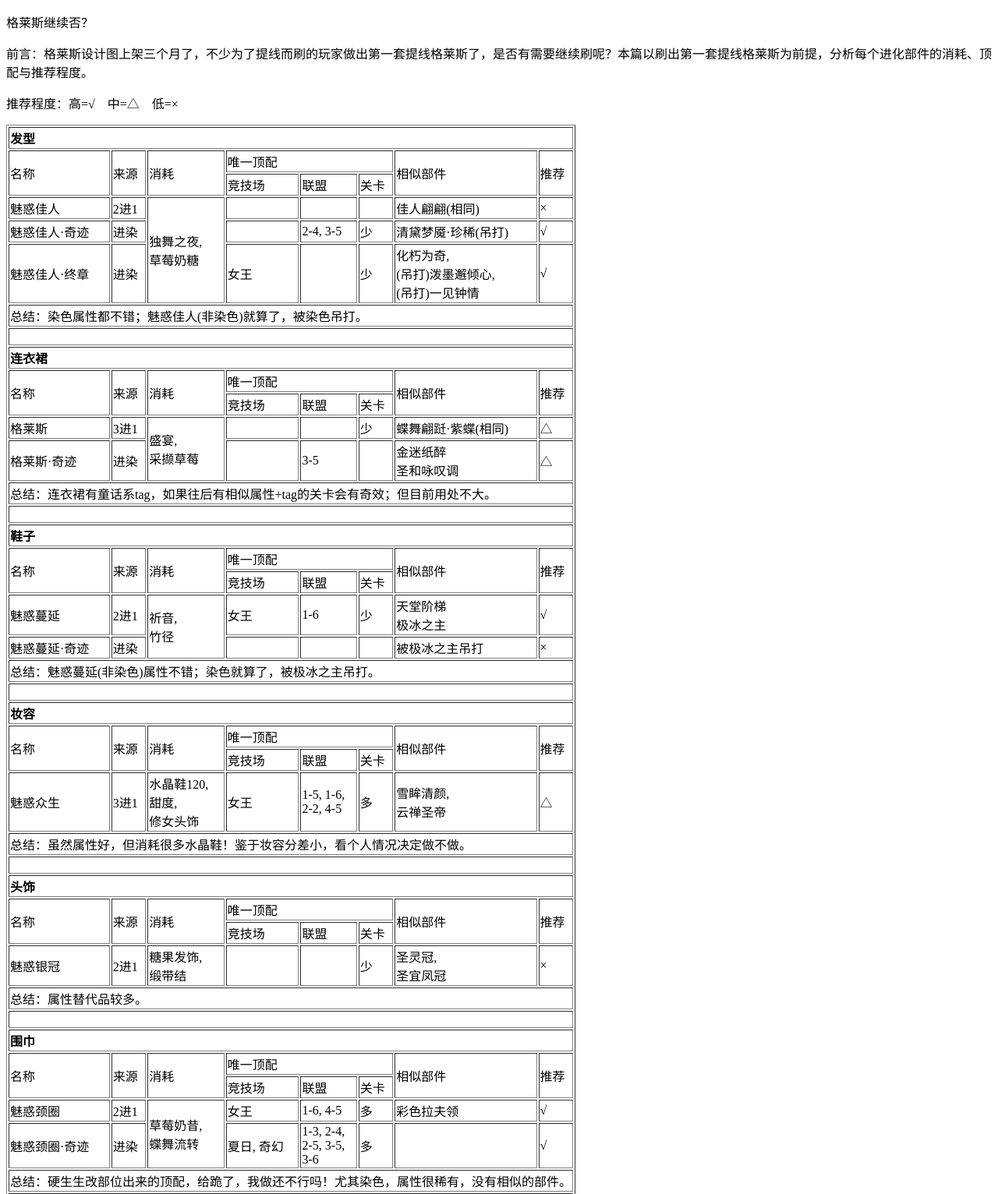
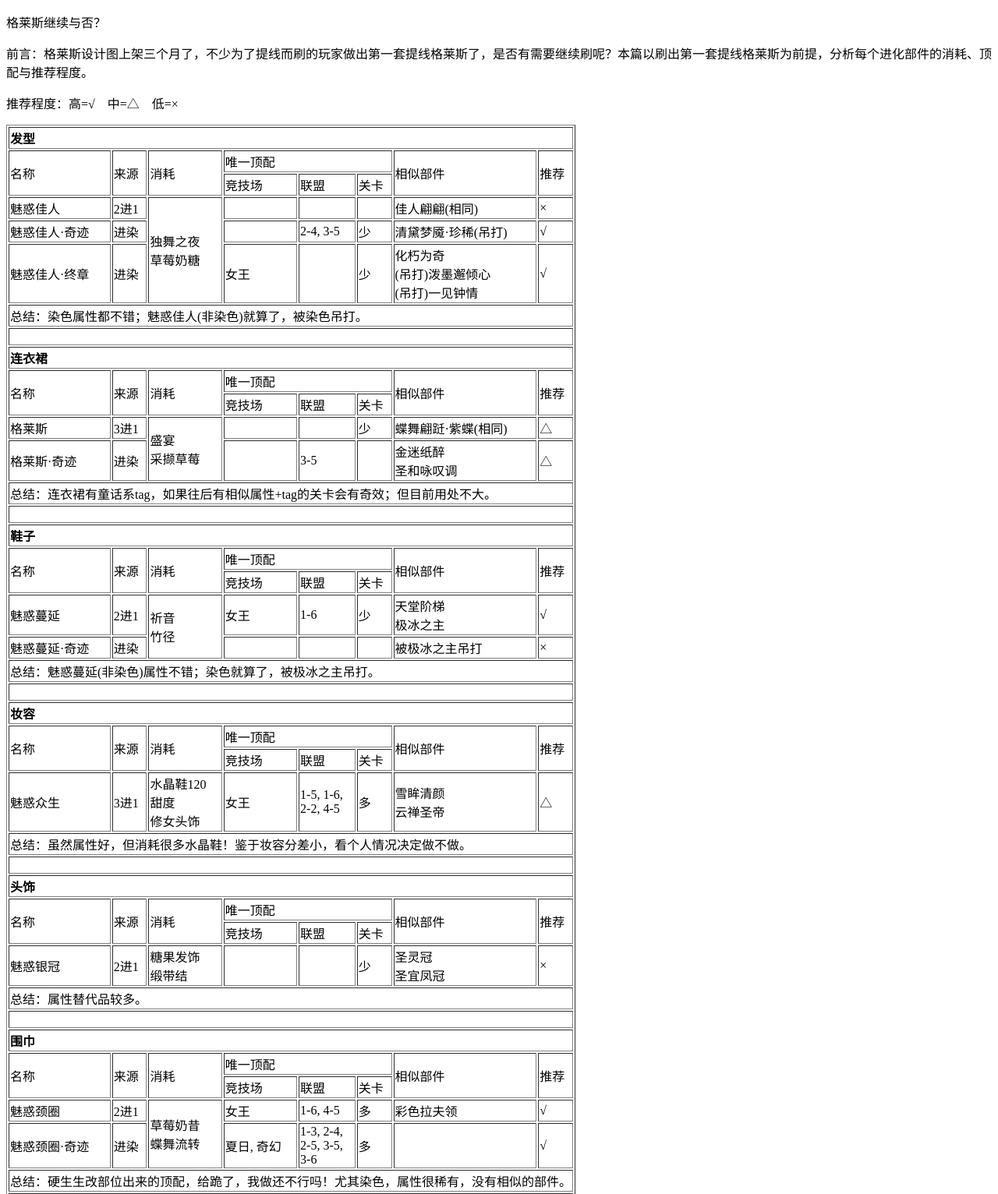
Before and after one commit to reanrean/dev-site, a plain HTML site: page gls.html in a window 1280 px wide. Shown: the top 1532 px of the page at 78% size. Drawn offline with Linux system fonts and the light colour scheme.

Commit message:
Update gls.html

```diff
--- a/gls.html
+++ b/gls.html
@@ -7,7 +7,7 @@
 <meta http-equiv="X-UA-Compatible" content="IE=edge,chrome=1">
 </head>
 <body>
-<p>格莱斯继续否？</p>
+<p>格莱斯继续与否？</p>
 <p>前言：格莱斯设计图上架三个月了，不少为了提线而刷的玩家做出第一套提线格莱斯了，是否有需要继续刷呢？本篇以刷出第一套提线格莱斯为前提，分析每个进化部件的消耗、顶配与推荐程度。</p>
 <p>推荐程度：高=√　中=△　低=×</p>
 <table border="1">
@@ -15,16 +15,16 @@
 <tr><td colspan="8"><b>发型</b></td></tr>
 <tr><td rowspan='2'>名称</td><td rowspan='2'>来源</td><td rowspan='2'>消耗</td><td colspan="3">唯一顶配</td><td rowspan='2'>相似部件</td><td rowspan='2'>推荐</td></tr>
 <tr><td>竞技场</td><td>联盟</td><td>关卡</td></tr>
-<tr><td>魅惑佳人</td><td>2进1</td><td rowspan="3">独舞之夜,<br>草莓奶糖</td><td></td><td></td><td></td><td>佳人翩翩(相同)</td><td>×</td></tr>
+<tr><td>魅惑佳人</td><td>2进1</td><td rowspan="3">独舞之夜<br>草莓奶糖</td><td></td><td></td><td></td><td>佳人翩翩(相同)</td><td>×</td></tr>
 <tr><td>魅惑佳人·奇迹</td><td>进染</td><td></td><td>2-4, 3-5</td><td>少</td><td>清黛梦魇·珍稀(吊打)</td><td>√</td></tr>
-<tr><td>魅惑佳人·终章</td><td>进染</td><td>女王</td><td></td><td>少</td><td>化朽为奇, <br>(吊打)泼墨邂倾心, <br>(吊打)一见钟情</td><td>√</td></tr>
+<tr><td>魅惑佳人·终章</td><td>进染</td><td>女王</td><td></td><td>少</td><td>化朽为奇<br>(吊打)泼墨邂倾心<br>(吊打)一见钟情</td><td>√</td></tr>
 <tr><td colspan="8">总结：染色属性都不错；魅惑佳人(非染色)就算了，被染色吊打。</td></tr>
 <tr><td colspan="8"><br></td></tr>
 
 <tr><td colspan="8"><b>连衣裙</b></td></tr>
 <tr><td rowspan='2'>名称</td><td rowspan='2'>来源</td><td rowspan='2'>消耗</td><td colspan="3">唯一顶配</td><td rowspan='2'>相似部件</td><td rowspan='2'>推荐</td></tr>
 <tr><td>竞技场</td><td>联盟</td><td>关卡</td></tr>
-<tr><td>格莱斯</td><td>3进1</td><td rowspan="2">盛宴,<br>采撷草莓</td><td></td><td></td><td>少</td><td>蝶舞翩跹·紫蝶(相同)</td><td>△</td></tr>
+<tr><td>格莱斯</td><td>3进1</td><td rowspan="2">盛宴<br>采撷草莓</td><td></td><td></td><td>少</td><td>蝶舞翩跹·紫蝶(相同)</td><td>△</td></tr>
 <tr><td>格莱斯·奇迹</td><td>进染</td><td></td><td>3-5</td><td></td><td>金迷纸醉<br>圣和咏叹调</td><td>△</td></tr>
 <tr><td colspan="8">总结：连衣裙有童话系tag，如果往后有相似属性+tag的关卡会有奇效；但目前用处不大。</td></tr>
 <tr><td colspan="8"><br></td></tr>
@@ -32,7 +32,7 @@
 <tr><td colspan="8"><b>鞋子</b></td></tr>
 <tr><td rowspan='2'>名称</td><td rowspan='2'>来源</td><td rowspan='2'>消耗</td><td colspan="3">唯一顶配</td><td rowspan='2'>相似部件</td><td rowspan='2'>推荐</td></tr>
 <tr><td>竞技场</td><td>联盟</td><td>关卡</td></tr>
-<tr><td>魅惑蔓延</td><td>2进1</td><td rowspan="2">祈音,<br>竹径</td><td>女王</td><td>1-6</td><td>少</td><td>天堂阶梯<br>极冰之主</td><td>√</td></tr>
+<tr><td>魅惑蔓延</td><td>2进1</td><td rowspan="2">祈音<br>竹径</td><td>女王</td><td>1-6</td><td>少</td><td>天堂阶梯<br>极冰之主</td><td>√</td></tr>
 <tr><td>魅惑蔓延·奇迹</td><td>进染</td><td></td><td></td><td></td><td>被极冰之主吊打</td><td>×</td></tr>
 <tr><td colspan="8">总结：魅惑蔓延(非染色)属性不错；染色就算了，被极冰之主吊打。</td></tr>
 <tr><td colspan="8"><br></td></tr>
@@ -41,21 +41,21 @@
 <tr><td colspan="8"><b>妆容</b></td></tr>
 <tr><td rowspan='2'>名称</td><td rowspan='2'>来源</td><td rowspan='2'>消耗</td><td colspan="3">唯一顶配</td><td rowspan='2'>相似部件</td><td rowspan='2'>推荐</td></tr>
 <tr><td>竞技场</td><td>联盟</td><td>关卡</td></tr>
-<tr><td>魅惑众生</td><td>3进1</td><td>水晶鞋120,<br>甜度,<br>修女头饰</td><td>女王</td><td>1-5, 1-6, <br>2-2, 4-5</td><td>多</td><td>雪眸清颜, <br>云禅圣帝</td><td>△</td></tr>
+<tr><td>魅惑众生</td><td>3进1</td><td>水晶鞋120<br>甜度<br>修女头饰</td><td>女王</td><td>1-5, 1-6, <br>2-2, 4-5</td><td>多</td><td>雪眸清颜<br>云禅圣帝</td><td>△</td></tr>
 <tr><td colspan="8">总结：虽然属性好，但消耗很多水晶鞋！鉴于妆容分差小，看个人情况决定做不做。</td></tr>
 <tr><td colspan="8"><br></td></tr>
 
 <tr><td colspan="8"><b>头饰</b></td></tr>
 <tr><td rowspan='2'>名称</td><td rowspan='2'>来源</td><td rowspan='2'>消耗</td><td colspan="3">唯一顶配</td><td rowspan='2'>相似部件</td><td rowspan='2'>推荐</td></tr>
 <tr><td>竞技场</td><td>联盟</td><td>关卡</td></tr>
-<tr><td>魅惑银冠</td><td>2进1</td><td>糖果发饰,<br>缎带结</td><td></td><td></td><td>少</td><td>圣灵冠, <br>圣宜凤冠</td><td>×</td></tr>
+<tr><td>魅惑银冠</td><td>2进1</td><td>糖果发饰<br>缎带结</td><td></td><td></td><td>少</td><td>圣灵冠<br>圣宜凤冠</td><td>×</td></tr>
 <tr><td colspan="8">总结：属性替代品较多。</td></tr>
 <tr><td colspan="8"><br></td></tr>
 
 <tr><td colspan="8"><b>围巾</b></td></tr>
 <tr><td rowspan='2'>名称</td><td rowspan='2'>来源</td><td rowspan='2'>消耗</td><td colspan="3">唯一顶配</td><td rowspan='2'>相似部件</td><td rowspan='2'>推荐</td></tr>
 <tr><td>竞技场</td><td>联盟</td><td>关卡</td></tr>
-<tr><td>魅惑颈圈</td><td>2进1</td><td rowspan="2">草莓奶昔,<br>蝶舞流转</td><td>女王</td><td>1-6, 4-5</td><td>多</td><td>彩色拉夫领</td><td>√</td></tr>
+<tr><td>魅惑颈圈</td><td>2进1</td><td rowspan="2">草莓奶昔<br>蝶舞流转</td><td>女王</td><td>1-6, 4-5</td><td>多</td><td>彩色拉夫领</td><td>√</td></tr>
 <tr><td>魅惑颈圈·奇迹</td><td>进染</td><td>夏日, 奇幻</td><td>1-3, 2-4, <br>2-5, 3-5, <br>3-6</td><td>多</td><td></td><td>√</td></tr>
 <tr><td colspan="8">总结：硬生生改部位出来的顶配，给跪了，我做还不行吗！尤其染色，属性很稀有，没有相似的部件。</td></tr>
 <tr><td colspan="8"><br></td></tr>
@@ -63,16 +63,16 @@
 <tr><td colspan="8"><b>特殊·皮肤</b></td></tr>
 <tr><td rowspan='2'>名称</td><td rowspan='2'>来源</td><td rowspan='2'>消耗</td><td colspan="3">唯一顶配</td><td rowspan='2'>相似部件</td><td rowspan='2'>推荐</td></tr>
 <tr><td>竞技场</td><td>联盟</td><td>关卡</td></tr>
-<tr><td>提线木偶</td><td>3进1</td><td>水晶鞋28,<br>蝶舞轻绕,<br>草莓竹篮</td><td>多</td><td>多</td><td>多</td><td></td><td>√</td></tr>
+<tr><td>提线木偶</td><td>3进1</td><td>水晶鞋28<br>蝶舞轻绕<br>草莓竹篮</td><td>多</td><td>多</td><td>多</td><td></td><td>√</td></tr>
 <tr><td colspan="8">总结：皮肤部位唯二的饰品，不用我说了吧，做做做！</td></tr>
 <tr><td colspan="8"><br></td></tr>
 
 <tr><td colspan="8"><b>特殊·提线</b></td></tr>
 <tr><td rowspan='2'>名称</td><td rowspan='2'>来源</td><td rowspan='2'>消耗</td><td colspan="3">唯一顶配</td><td rowspan='2'>相似部件</td><td rowspan='2'>推荐</td></tr>
 <tr><td>竞技场</td><td>联盟</td><td>关卡</td></tr>
-<tr><td>提线枷锁</td><td>3进1</td><td>钻石1512,<br>水晶鞋60</td><td>多</td><td>多</td><td>多</td><td></td><td>√</td></tr>
+<tr><td>提线枷锁</td><td>3进1</td><td>钻石1512<br>水晶鞋60</td><td>多</td><td>多</td><td>多</td><td></td><td>√</td></tr>
 <tr><td colspan="8">总结：提线部位唯二的饰品，不需要公主材料，但消耗较多钻石和水晶鞋，有余力时推荐做。</td></tr>
-<tr><td colspan="8"><br></td></tr>
+<!--<tr><td colspan="8"><br></td></tr>-->
 </table>
 
 <p>最后来一个刷公主关卡的总结：</p>
```
